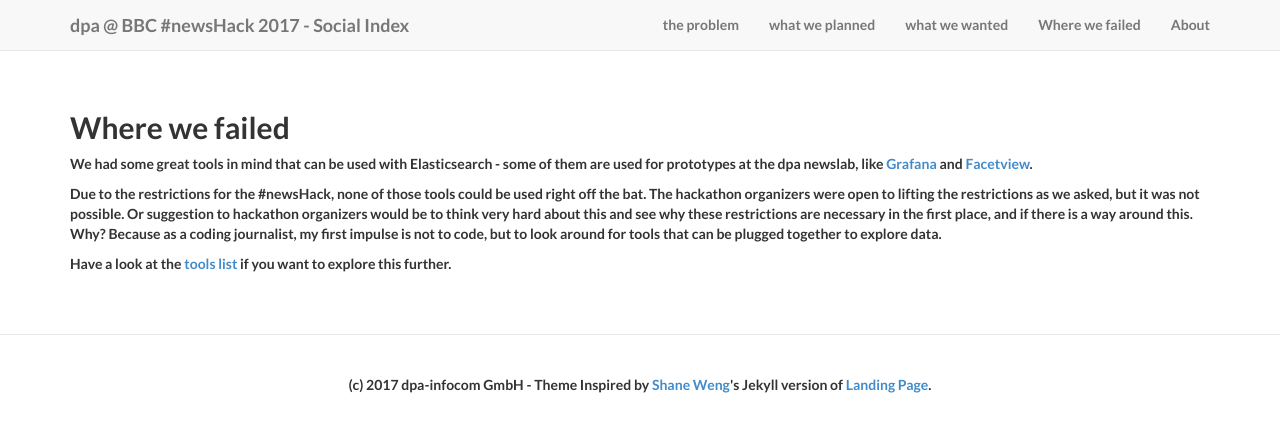
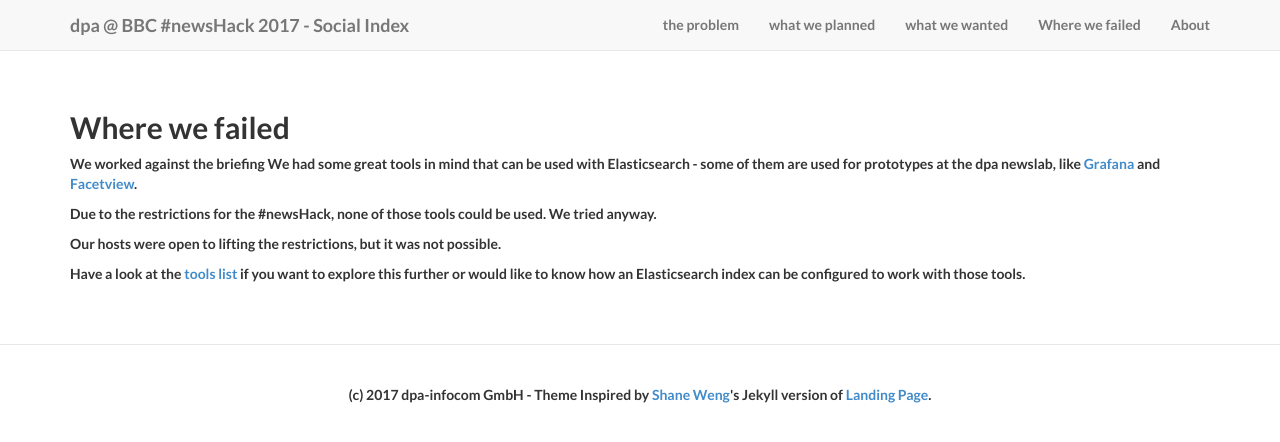
Before and after one commit to dpa-newslab/bbc-newshack-2017, a Jekyll site: the page built from failed.md, in a window 1280 px wide. Shown: the top 442 px of the page. Built offline with Jekyll 4.4.1, drawn with Linux system fonts in a browser that asks for light colours.

Commit message:
Update failed.md

```diff
--- a/failed.md
+++ b/failed.md
@@ -7,8 +7,10 @@ title: Where we failed
 description: |
 ---
 
-We had some great tools in mind that can be used with Elasticsearch - some of them are used for prototypes at the dpa newslab, like [Grafana](https://grafana.com/) and [Facetview](https://github.com/okfn/facetview).
+**We worked against the briefing** We had some great tools in mind that can be used with Elasticsearch - some of them are used for prototypes at the dpa newslab, like [Grafana](https://grafana.com/) and [Facetview](https://github.com/okfn/facetview).
 
-Due to the restrictions for the #newsHack, none of those tools could be used right off the bat. The hackathon organizers were open to lifting the restrictions as we asked, but it was not possible. Or suggestion to hackathon organizers would be to think very hard about this and see why these restrictions are necessary in the first place, and if there is a way around this. Why? Because as a coding journalist, my first impulse is not to code, but to look around for tools that can be plugged together to explore data.
+Due to the restrictions for the #newsHack, none of those tools could be used. **We tried anyway**.
 
-Have a look at the [tools list](tools/) if you want to explore this further.
+Our hosts were open to lifting the restrictions, but it was not possible.
+
+Have a look at the [tools list](tools/) if you want to explore this further or would like to know how an Elasticsearch index can be configured to work with those tools.
```
